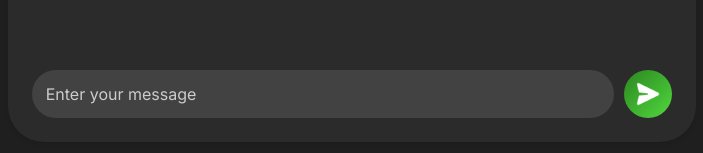
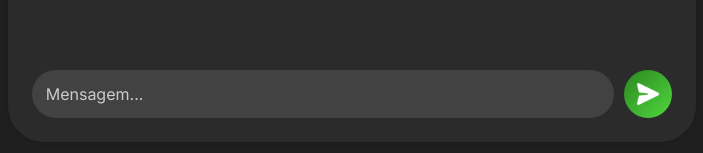
Before and after one commit to lucas-azv/projeto-final-agentes-ia, a website: page public/index.html in a window 1280 px wide. Shown: the part 644-797 px from the top of the page, without its empty margins (288-991 px from the left). Drawn offline with nearby package versions, Linux system fonts and the light colour scheme.

Commit message:
Update index.html

```diff
--- a/public/index.html
+++ b/public/index.html
@@ -11,7 +11,7 @@
   <h1>🤖 WiFi, seu guru de atividades complementares</h1>
   <div id="chat-history"></div>
   <form id="chat-form">
-    <input type="text" id="user-input" placeholder="Enter your message">
+    <input type="text" id="user-input" placeholder="Mensagem...">
     <button type="submit">
         <img src="./images/send.png" id="send-icon" alt="Send">
     </button>
```
